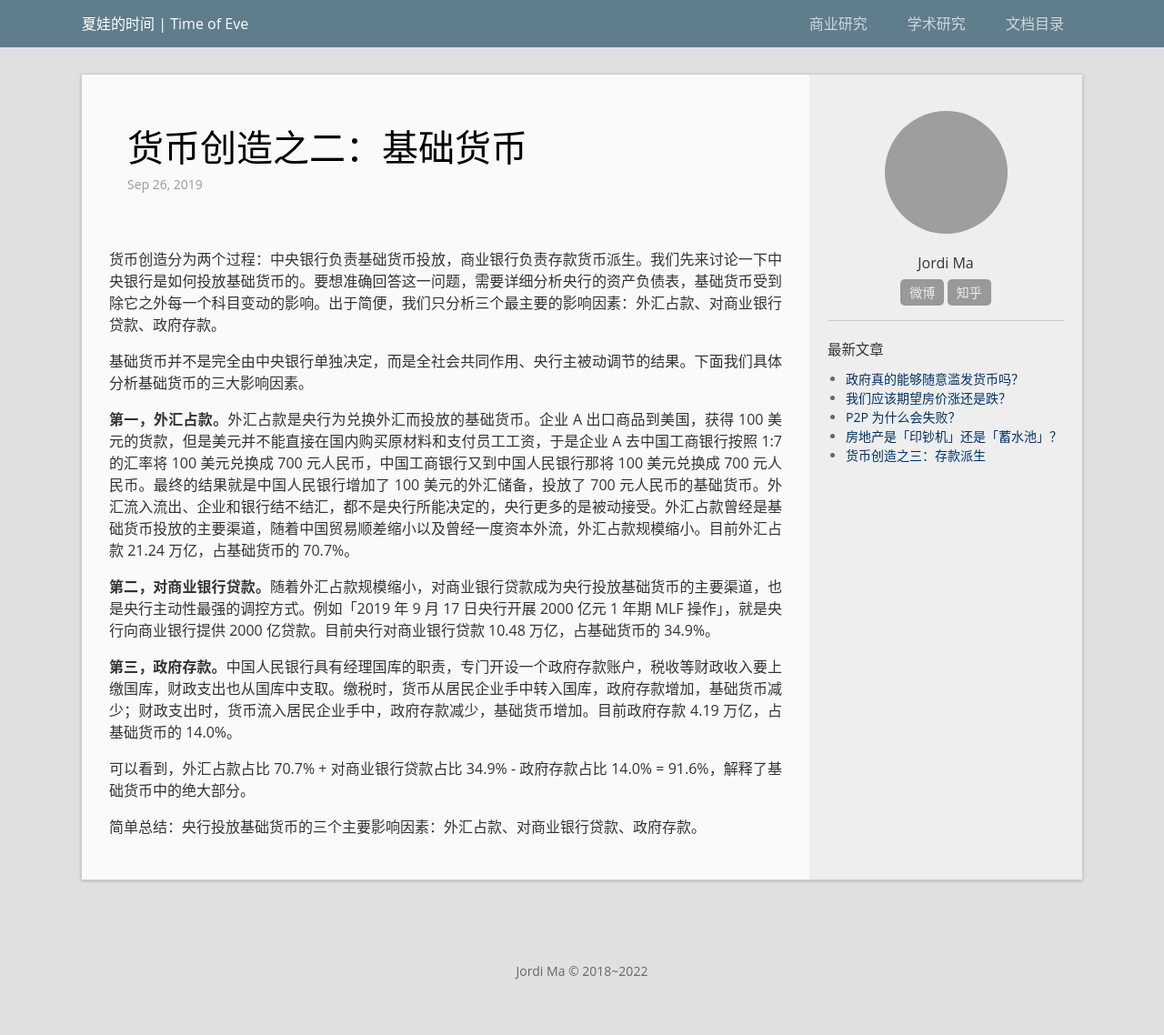
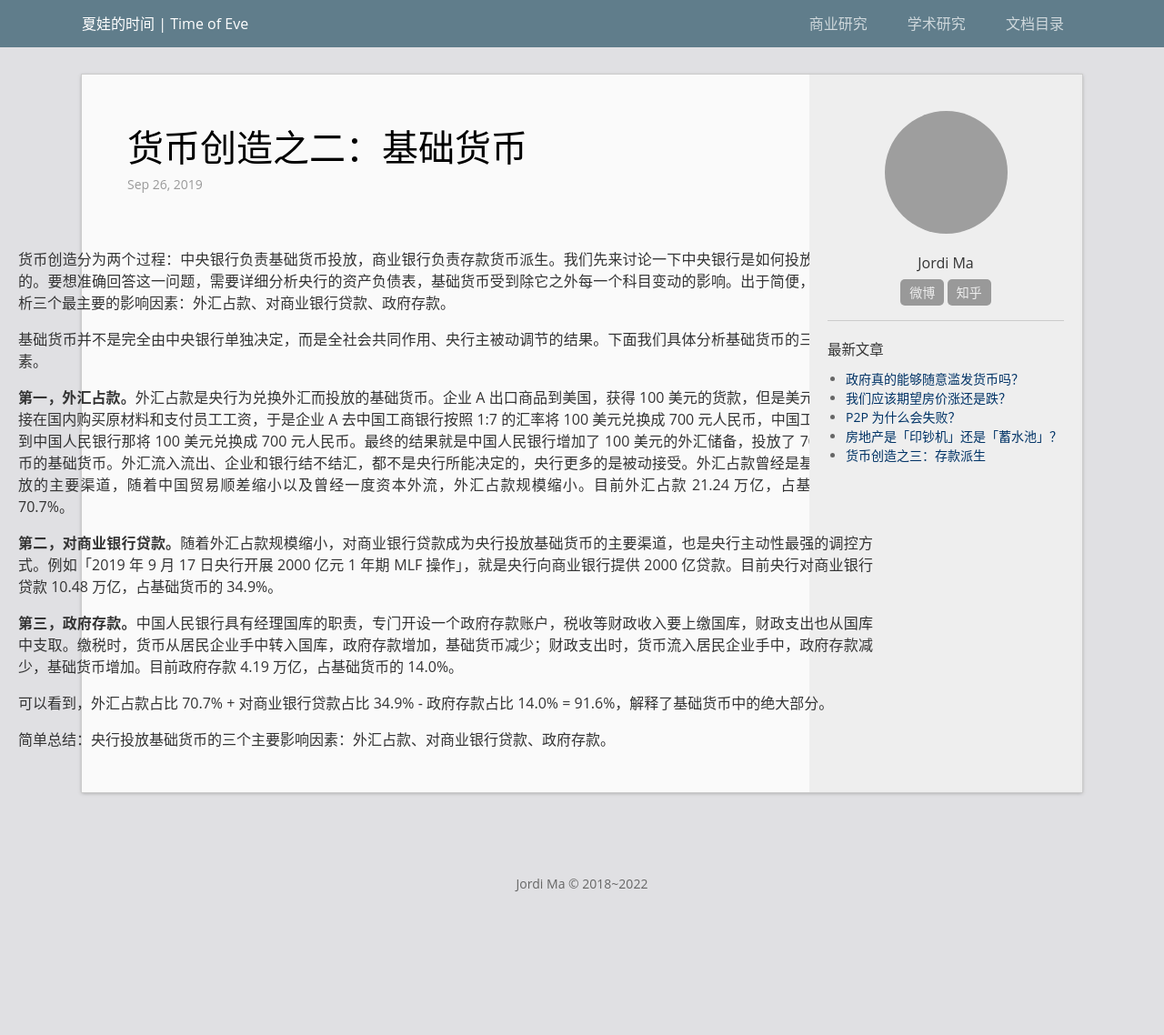
Before and after one commit to majiajin/majiajin.github.io, a Jekyll site: the page built from _posts/2019-09-26-monetary-base.md, in a window 1280 px wide. Shown: the whole page at 91% size. Built offline with Jekyll 4.4.1, drawn with Linux system fonts in a browser that asks for light colours; after the commit the page ends 1042 px from its top, so only the background shows below that; grey boxes are pictures that could not be loaded.

Commit message:
Update _post.scss

```diff
--- a/_sass/_post.scss
+++ b/_sass/_post.scss
@@ -24,6 +24,7 @@
     }
     .post-content {
         color: #333;
+	margin: 0 -100px;
 
         h1,h2,h3,h4,h5,h6 {
             color: #000;
```
